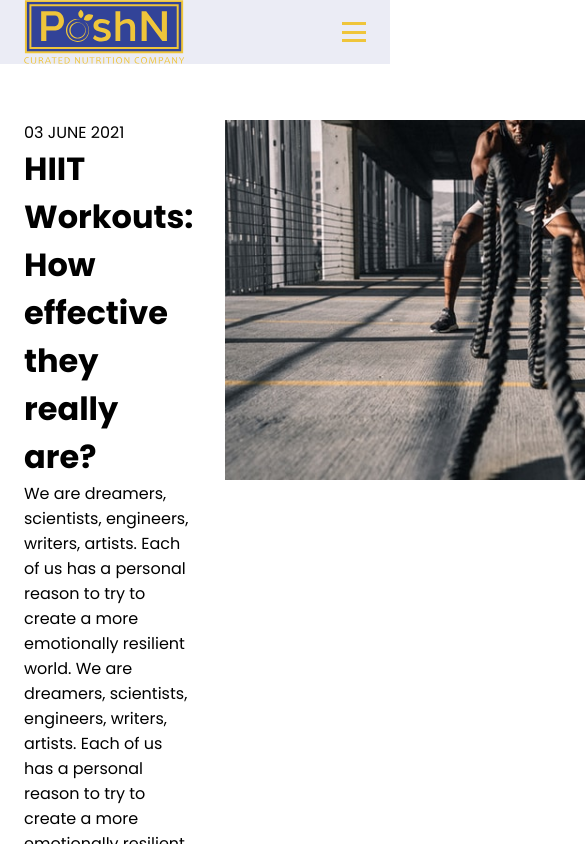
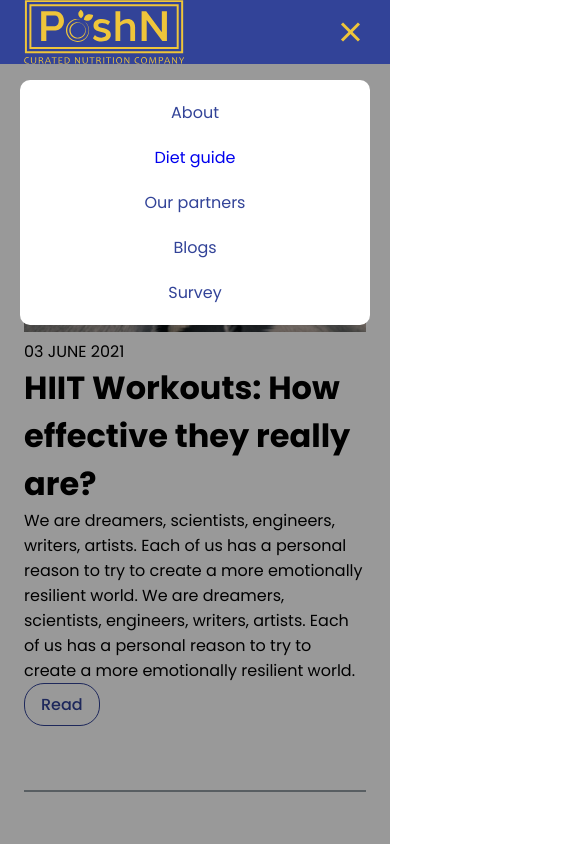
Before and after one commit to Jaganvk29/poshn-React, a React (Create React App) app: page /blog in a window 390 px wide. Both pictures are taken after a click on the button 354 px from the left and 32 px from the top of the page. Shown: the top 844 px of the page, 585 px wide, since content can reach past the window. Built offline with nearby package versions, Linux system fonts and the light colour scheme.

Commit message:
FIXED MOBILE NAV AND MOBILE BLOG

```diff
--- a/package.json
+++ b/package.json
@@ -6,6 +6,7 @@
     "@testing-library/jest-dom": "^5.16.3",
     "@testing-library/react": "^12.1.4",
     "@testing-library/user-event": "^13.5.0",
+    "firebase": "^9.6.10",
     "react": "^18.0.0",
     "react-dom": "^18.0.0",
     "react-router-dom": "^6.2.2",
--- a/src/App.js
+++ b/src/App.js
@@ -21,9 +21,7 @@ const App = () => {
       <Route path="/about" element={<About />} />
 
       <Route path="/blog" element={<Blog />} />
-
       <Route path="/blog/:postId" element={<ReadBlog />} />
-
       <Route path="/ourpartners/*" element={<Partners />}>
         <Route index path="doctors" element={<PartnerDoctor />} />
         <Route path="fitnesscoaches" element={<FitnessCoach />} />
--- a/src/CSS/Blog/blog.css
+++ b/src/CSS/Blog/blog.css
@@ -5,6 +5,8 @@
 
 .hlblog {
   justify-content: space-around;
+/* flex-wrap: wrap; */
+/* flex-direction: column-reverse; */
 }
 .hlblog-text {
   padding-right: 32px;
@@ -14,8 +16,8 @@
 }
 
 .hlblog-img > img {
-  height: 360px;
-  width: 582;
+  max-height: 360px;
+ max-width: 582;
 }
 
 .hlseperator {
@@ -27,14 +29,14 @@
 /* BLOG POST CONTAINER */
 .blog-posts-container {
   flex-wrap: wrap;
-  justify-content: space-between;
+  justify-content: space-evenly;
 }
 
 /* BLOG CARD */
 
 .blog-post-card {
   margin-bottom: 64px;
-  width: 100%;
+  /* width: 100%; */
   max-width: 560px;
 }
 
@@ -135,3 +137,51 @@
   justify-content: space-evenly;
   align-items: flex-start;
 }
+
+@media only screen and (max-width: 1200px) {
+
+  .blog-post-card {
+
+    max-width: 460px;
+  }
+}
+
+@media only screen and (max-width: 1000px) {
+
+  .blog-post-card {
+
+
+    max-width: 360px;
+  }
+
+
+  .hlblog {
+    justify-content: center;
+    align-items: center;
+  flex-wrap: wrap;
+  flex-direction: column-reverse;
+  }
+  .hlblog-text {
+    padding-right: 0px;
+    flex-direction: column;
+    justify-content: center;
+    align-items: flex-start;
+  }
+
+  .hlblog-img > img {
+    width: 100%;
+  }
+
+
+
+
+}
+
+@media only screen and (max-width: 800px) {
+
+  .blog-post-card {
+
+
+    max-width: 560px;
+  }
+}
--- a/src/components/Blog/Blog.js
+++ b/src/components/Blog/Blog.js
@@ -23,17 +23,20 @@ const Blog = () => {
           <hr className="hlseperator" />
 
           <div className="blog-posts-container flex">
+            <Link to={"50"}>
               <BlogPostCard
                 img={yoga}
                 title={"Is Yoga good or bad, if I have a problem in my spine?"}
                 date={"03 JUNE 2021"}
               />
-
+            </Link>
+            <Link to={"50"}>
               <BlogPostCard
                 img={icecream}
                 title={"Can i add icecream in my diet?"}
                 date={"03 JUNE 2021"}
               />
+            </Link>
             <BlogPostCard
               img={Meat}
               title={"I hate green vegetables, I love junk food."}
--- a/src/components/Blog/ReadBlog.js
+++ b/src/components/Blog/ReadBlog.js
@@ -7,6 +7,8 @@ import Footer from "../Footer/Footer";
 import { useParams } from "react-router-dom";
 export const ReadBlog = () => {
   const params = useParams();
+  const postId = params.postId;
+  console.log(postId);
 
   console.log(params.postId);
   return (
--- a/src/components/Home/AboutMe.js
+++ b/src/components/Home/AboutMe.js
@@ -1,8 +1,11 @@
 import React from "react";
+import { Link, useParams } from "react-router-dom";
 import person from "../../Assets/person.jpg";
 import "../../CSS/main.css";
 
 const AboutMe = () => {
+  const paramlins = useParams();
+  console.log(paramlins);
   return (
     <section className="has-snap has-ani about-me-section">
       <h1 className="title">About me</h1>
@@ -17,7 +20,9 @@ const AboutMe = () => {
             numerous accolades, including two National Film Awards and five Film
             fare Awards.
           </p>
-          <button className="btn btn-toggle">Read more</button>
+          <button className="btn btn-toggle">
+            <Link to={"/about"}>Read more</Link>
+          </button>
         </div>
       </div>
     </section>
--- a/src/components/Nav/Nav.js
+++ b/src/components/Nav/Nav.js
@@ -1,17 +1,30 @@
-import React from "react";
-import { Link, NavLink } from "react-router-dom";
+import React, { useState } from "react";
+import { Link, NavLink, useParams } from "react-router-dom";
 
 const Nav = (props) => {
+  const [navopen, setNavOpen] = useState(false);
+
+  const paramlins = useParams();
+  console.log(paramlins);
+
+  const hamburgerhandler = () => {
+    setNavOpen(!navopen);
+    console.log("YES THIS ONE");
+  };
+
   return (
     <div>
       <header className="has-snap has-ani header bg-color-7">
-        <nav className="nav">
-          <div className="wrapper flex flex-jc-sb flex-ai-c bg-color-4">
+        <nav className={navopen ? "nav open" : "nav"}>
+          <div className="wrapper flex flex-jc-sb flex-ai-c bg-color-7">
             {/* <!-- Logo --> */}
             <NavLink to="/" className="logo logo-1"></NavLink>
 
             {/* <!-- Hamburger --> */}
-            <button className="hamburger flex flex-col flex-jc-sb">
+            <button
+              onClick={hamburgerhandler}
+              className="hamburger flex flex-col flex-jc-sb"
+            >
               <span className="bg-color-5"></span>
               <span className="bg-color-5"></span>
               <span className="bg-color-5"></span>
@@ -57,7 +70,7 @@ const Nav = (props) => {
               </NavLink>
               {/* SURVEY */}
               <NavLink
-                to="/blog/post1"
+                to={`/blog/1`}
                 className={({ isActive }) =>
                   isActive ? "activeNav" : "color-5"
                 }
@@ -75,21 +88,41 @@ const Nav = (props) => {
 
           {/* <!--Mobile Menu --> */}
           <div className="menu-mob">
-            <a href="/HTML/about.html" className="color-5">
+            <NavLink
+              onClick={() => setNavOpen(false)}
+              to="/about"
+              className="color-7"
+            >
               About
-            </a>
-            <a href="#" className="color-5">
+            </NavLink>
+            <NavLink
+              onClick={() => setNavOpen(false)}
+              to="/dietguide"
+              className="color-NavLink"
+            >
               Diet guide
-            </a>
-            <a href="#" className="color-5">
+            </NavLink>
+            <NavLink
+              onClick={() => setNavOpen(false)}
+              to="/ourpartners/doctors"
+              className="color-7"
+            >
               Our partners
-            </a>
-            <a href="#" className="color-5">
+            </NavLink>
+            <NavLink
+              onClick={() => setNavOpen(false)}
+              to="/blog"
+              className="color-7"
+            >
               Blogs
-            </a>
-            <a href="#" className="color-5">
+            </NavLink>
+            <NavLink
+              onClick={() => setNavOpen(false)}
+              to={`/blog/1`}
+              className="color-7"
+            >
               Survey
-            </a>
+            </NavLink>
           </div>
         </nav>
       </header>
```
Also changed, not shown: firebase.json (added), 2 other files (tests, documents, lock files or other folders). Lines whose indentation alone changed are shown as unchanged.
